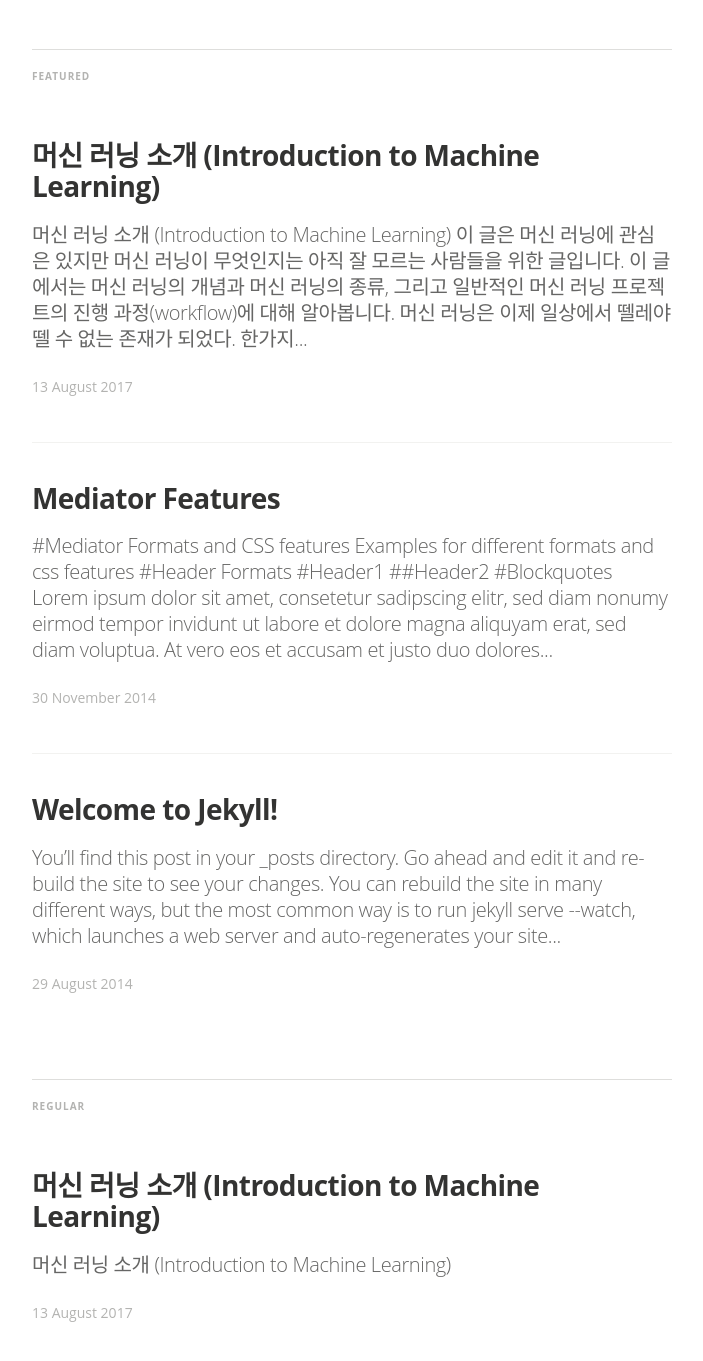
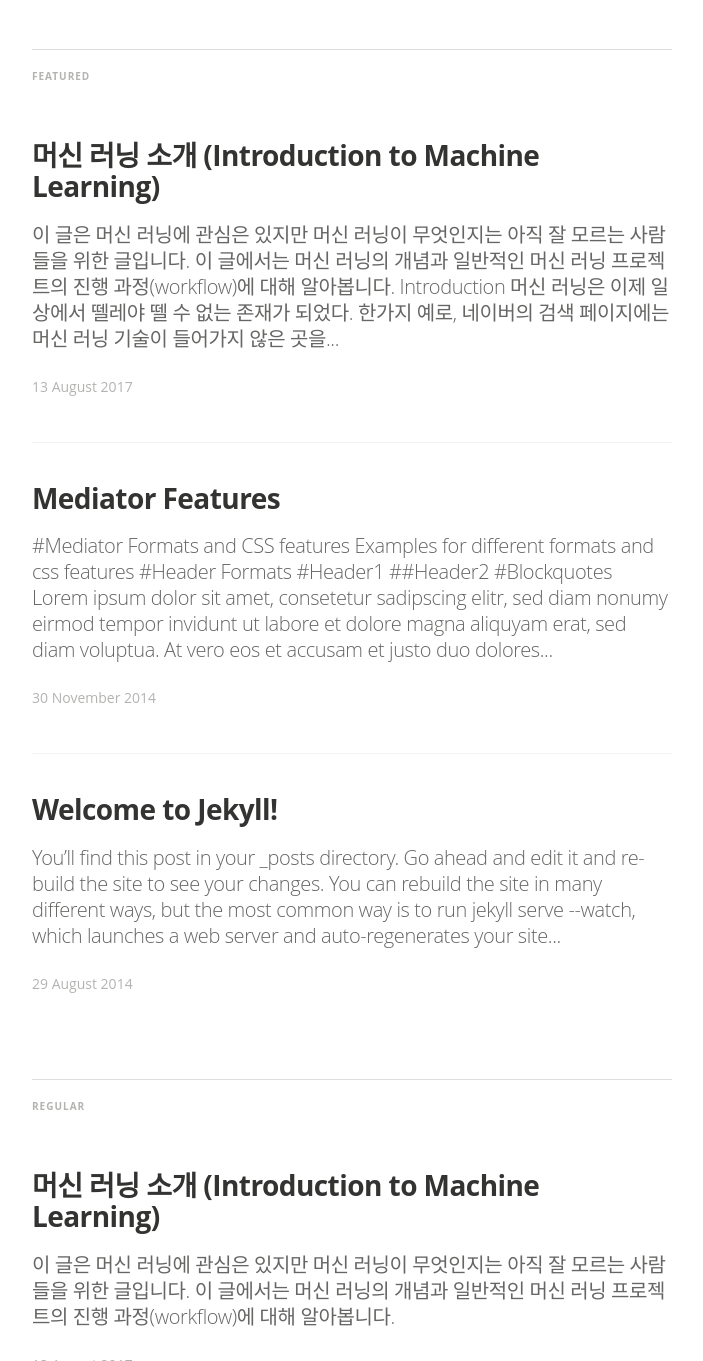
Before and after one commit to dreamgonfly/dreamgonfly.github.io, a Jekyll site: the page built from index.html, in a window 1280 px wide and 1400 px high, scrolled down 623 px, cut to the strip 39-1400 px from the top of the window. Shown: the whole strip, without its empty margins (288-991 px from the left). Built offline with Jekyll 4.4.1, drawn with Linux system fonts in a browser that asks for light colours; nearby versions of some CDN libraries; some web fonts are replaced; the list of posts is cut into pages by our own code; comment, search, counter and statistics services are not loaded.

Commit message:
Update "Introduction to Machine Learning"

```diff
--- a/_posts/2017-08-13-introduction_to_machine_learning.markdown
+++ b/_posts/2017-08-13-introduction_to_machine_learning.markdown
@@ -8,17 +8,17 @@
 image2: /assets/article_images/2014-11-30-mediator_features/night-track-mobile.JPG
 comments: true
 ---
-# 머신 러닝 소개 (Introduction to Machine Learning)
-
-*이 글은 머신 러닝에 관심은 있지만 머신 러닝이 무엇인지는 아직 잘 모르는 사람들을 위한 글입니다. 이 글에서는 머신 러닝의 개념과 머신 러닝의 종류, 그리고 일반적인 머신 러닝 프로젝트의 진행 과정(workflow)에 대해 알아봅니다.*
+*이 글은 머신 러닝에 관심은 있지만 머신 러닝이 무엇인지는 아직 잘 모르는 사람들을 위한 글입니다. 이 글에서는 머신 러닝의 개념과 일반적인 머신 러닝 프로젝트의 진행 과정(workflow)에 대해 알아봅니다.*
 
 
+
+# Introduction
 
 머신 러닝은 이제 일상에서 뗄레야 뗄 수 없는 존재가 되었다. 한가지 예로, 네이버의 검색 페이지에는 머신 러닝 기술이 들어가지 않은 곳을 찾아보기 힘들 정도다. 자동 완성, 음성 인식, 연관검색어, 이미지 검색, 문장 요약 등의 영역에서 수많은 머신 러닝 기술들이 쓰이고 있다.
 
 
 
-![네이버 검색 기술](https://files.slack.com/files-pri/T25783BPY-F5SK4HAMA/2-3-638.jpg?pub_secret=383a0e5524)
+[![네이버 검색 기술](https://files.slack.com/files-pri/T25783BPY-F5SK4HAMA/2-3-638.jpg?pub_secret=383a0e5524)](https://www.slideshare.net/deview/2-72528625)
 
 
 
@@ -26,7 +26,7 @@
 
 
 
-## 머신 러닝이란
+# 머신 러닝이란
 
 어떤 컴퓨터 프로그램이 경험을 쌓을 수록 성능이 좋아질 때, 우리는 그 프로그램이 '학습'한다고 말한다. 배를 누르면 소리를 내는 인형을 생각해보자. 인형은 배가 몇번 눌리든 정해진 소리만을 낼 수 있다. 이것이 전통적인 프로그램의 예이다. 전통적인 컴퓨터 프로그램은 정해진 규칙만을 따르기 때문에 경험을 많이 한다고 성능이 더 좋아지거나 나빠지지 않는다. 반대로 페이스북은 쓰면 쓸수록 점점 더 자신의 취향에 맞는 글들을 상단에 보여준다. 이는 페이스북이 머신 러닝 기법들을 적용하고 있기 때문이다.
 
@@ -40,7 +40,7 @@
 
 
 
-### vs. 인공 지능
+## vs. 인공 지능
 
 머신 러닝은 인공 지능과 어떤 관계일까? 인공지능이란 "지능적인 행위를 할 수 있는 컴퓨터 프로그램"으로 정의된다.
 
@@ -56,13 +56,13 @@
 
 
 
-### vs. 딥 러닝
+## vs. 딥 러닝
 
 딥 러닝이 최근에 핫하다. 사실 딥 러닝은 머신 러닝의 한 분야다. 딥 러닝과 머신 러닝, 인공 지능의 관계를 도식화하면 인공 지능이 머신 러닝을, 머신 러닝이 딥 러닝을 포함하고 있는 모습이 된다.
 
 
 
-![딥 러닝](https://files.slack.com/files-pri/T25783BPY-F5WEJH13L/diagram.png?pub_secret=74c6fb0b61)
+![딥 러닝. 머신 러닝, 인공지능 다이어그램](https://files.slack.com/files-pri/T25783BPY-F5WEJH13L/diagram.png?pub_secret=74c6fb0b61)
 
 
 
@@ -84,7 +84,7 @@
 
 
 
-### vs. 통계학
+## vs. 통계학
 
 머신 러닝과 통계학은 많은 면에서 비슷하다. 통계도 데이터가 많아짐에 따라 예측의 정확도가 올라간다는 점에서 머신 러닝과 같다. 또한 머신 러닝의 많은 기법들은 통계학의 기법들과 상당히 유사하다. 예컨대, 선형 회귀는 통계학의 기법이면서 동시에 머신 러닝의 한 모델이다. 머신 러닝과 통계학은 서로 다른 영역에서 발전해왔고, 그래서 같은 개념이더라도 서로 용어가 다른 경우가 많다.
 
@@ -96,23 +96,23 @@
 
 
 
-## 머신 러닝 프로젝트 진행 과정 (Workflow)
+# 머신 러닝 프로젝트 진행 과정 (Workflow)
 
 이제 머신 러닝이 무엇인지는 알았으니, 머신 러닝 프로젝트가 어떻게 진행되는지 알아보자. 물론 프로젝트에 따라 진행 과정은 조금씩 다르지만, 일반적인 예측 모델링 프로젝트(predictive modeling)는 다음과 같은 프로세스를 따른다.
 
 
 
-![Workflow](https://files.slack.com/files-pri/T25783BPY-F6MV2KGQL/wordflow-v2.png?pub_secret=d55e9c900e)
+![머신 러닝 프로젝트 진행 과정 (Workflow)](https://files.slack.com/files-pri/T25783BPY-F6MV2KGQL/wordflow-v2.png?pub_secret=d55e9c900e)
 
 
 
-### 데이터 수집 (Data Collection)
+## 데이터 수집 (Data Collection)
 
 요리를 하기 위해 식재료가 필요하듯이, 데이터 프로젝트를 하기 위해서는 데이터가 필요하다. 데이터를 수집하는 방법은 여러 가지다. 웹 사이트에 있는 자료들을 긁어오기 위해서는 웹 크롤링(web crawling)을 할 수도 있고. 자신이 운영하는 서비스에서 유저들의 행동 데이터를 수집하기 위해서는 로그를 남길 수도 있다. 또는 이미 데이터베이스에 데이터가 쌓여 있는 경우에 데이터 수집 과정은 간단하게 데이터베이스나 데이터 파일에서 데이터를 불러오는 것으로 충분할 수도 있다.
 
 
 
-### 데이터 전처리 (Data Preprocessing)
+## 데이터 전처리 (Data Preprocessing)
 
 수집된 날 것 그대로의 데이터는 많은 경우에 *더럽다*. 데이터가 더럽다는 것은, 데이터에 빠진 부분(결측값)이 있거나, 중복으로 들어간 데이터 있거나, 이상한 값이 들어가 있는 경우 등등을 뜻한다. 이렇게 더러운 데이터를 정제해서 머신 러닝 모델의 입력에 적합한 형태로 바꿔주는 단계를 데이터 정제(data cleaning)이라고 부른다.
 
@@ -122,21 +122,21 @@
 
 
 
-### 탐색적 데이터 분석 (EDA: Exploratory Data Analysis)
+## 탐색적 데이터 분석 (EDA: Exploratory Data Analysis)
 
 데이터 프로젝트의 성공 여부는 데이터 분석가가 얼마나 데이터를 이해하고 있느냐에 좌우된다. 손에 주어진 데이터를 이해하기 위해 데이터의 특징을 찾고, 숨겨진 패턴을 발견하는 과정을 탐색적 데이터 분석이라고 부른다. 구체적으로 탐색적 데이터 분석은 데이터의 히스토그램을 그려보고, 두 변수 사이의 산포도를 그려보고, 변수들의 상관관계를 보는 일 등을 포함한다.
 
-#### 탐색적 데이터 분석, 데이터 전처리, 모델 선택
+### 탐색적 데이터 분석, 데이터 전처리, 모델 선택
 
 탐색적 데이터 분석과 데이터 전처리, 모델 선택 과정은 순차적이라기 보다 반복적인 관계이다. 탐색적 데이터 분석을 통해 어떤 전처리가 필요한지 알 수 있고, 전처리를 한 후에 데이터를 더욱 잘 이해할 수도 있다. 예컨대, 데이터를 탐색하던 중에 예전에 몰랐던 이상치(outlier)을 발견할 수 있고, 이상치를 제거하는 전처리를 한 후에 데이터 탐샛을 더욱 원활하게 할 수 있다. 모델 선택 과정 역시 데이터 탐색과 밀접한 관계가 있다. 데이터를 이해하고 나서 데이터에 적합한 모델을 선택할 수 있고, 원하는 만큼 모델의 정확도가 나오지 않을 경우 그 이유를 찾기 위해 데이터 탐색 과정으로 돌아올 수도 있는 것이다.
 
 
 
-### 모델 선택 (Model Selection)
+## 모델 선택 (Model Selection)
 
 예측 모델링 프로젝트에서 모델(Model)이란 새로운 입력 데이터를 받았을 때 예측값을 계산하는 방법이다. 집값 예측 문제를 예로 들면, 집의 면적, 방의 갯수, 층수 등을 갖고 그 집의 집값을 계산하는 알고리즘이 집값 예측 모델이 된다. 세상에는 수많은 종류의 모델이 있고, 주어진 문제와 데이터에 맞는 적절한 모델을 선택하는 것은 데이터 분석가의 몫이다.
 
-#### 무엇을 선택할 것인가
+### 무엇을 선택할 것인가
 
 모델을 선택한다는 것은 무엇을 선택한다는 것일까? 첫째, 말그대로 예측값을 계산하는 알고리즘을 선택한다는 것이다. 버섯의 속성들로 그 버섯이 독버섯인지 먹을 수 있는 버섯인지 분류하는 문제를 풀 때에도 로지스틱 회귀(logistic regression)부터 KNN(K-Nearest Neighbors), SVM(Support Vector Machine), 딥 러닝(deep learning)까지 수많은 방법이 있다.
 
@@ -146,7 +146,7 @@
 
 
 
-### 평가 및 적용 (Evaluation & Application)
+## 평가 및 적용 (Evaluation & Application)
 
 평가 및 적용 단계는 만들어진 머신 러닝 모델의 성능을 평가하고, 모델을 활용하여 새로운 데이터에 대한 예측을 하는 단계이다.
 
@@ -156,6 +156,6 @@
 
 
 
-## Conclusion
+# Conclusion
 
 데이터 과학은 흥미로운 분야이고, 그 중에서 머신 러닝은 데이터 과학의 핵심적인 부분이다. 나무 하나하나를 보기 전에 숲을 보는 것이 중요하듯이, 이 글에서는 머신 러닝이란 무엇이고 전체적인 데이터 분석 과정이 어떻게 이루어지는지 데이터 과학의 숲을 한번 훑어보았다. 이 글이 데이터 과학을 처음 시작하는 사람 뿐만 아니라, 데이터 과학에 익숙한 사람들에게도 숲을 보는 것을 잊지 않게 함으로써 도움이 되었으면 하는 바람이다.
```
